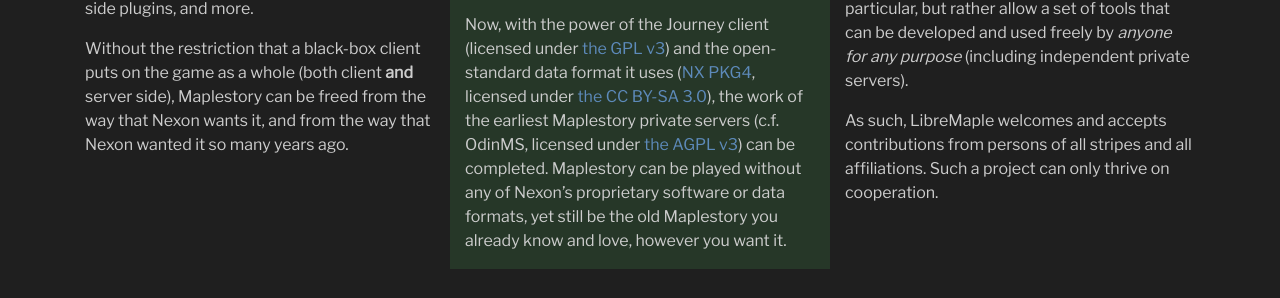
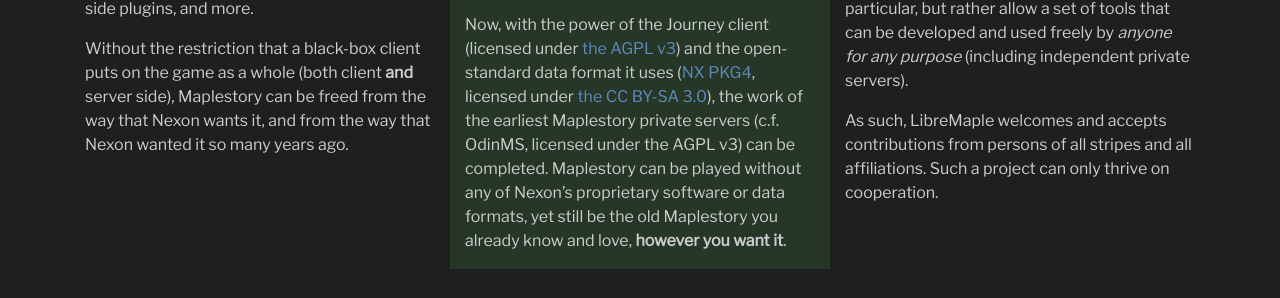
Before and after one commit to Libre-Maple/LibreMaple-Website, a plain HTML site: page public/index.html in a window 1280 px wide. Shown: the part 825-1123 px from the top of the page. Drawn offline with nearby package versions, Linux system fonts and the light colour scheme.

Commit message:
slight markup changes

```diff
--- a/public/index.html
+++ b/public/index.html
@@ -124,15 +124,15 @@
 
           <p>
             Now, with the power of the Journey client (licensed under
-            <a href="https://www.gnu.org/licenses/gpl-3.0.en.html">the GPL v3</a>) and the
-            open-standard data format it uses
+            <a href="https://www.gnu.org/licenses/agpl-3.0.en.html">the AGPL v3</a>) and
+            the open-standard data format it uses
             (<a href="https://nxformat.github.io/">NX PKG4</a>, licensed under
             <a href="https://creativecommons.org/licenses/by-sa/3.0/deed.en_US">the CC
             BY-SA 3.0</a>), the work of the earliest Maplestory private servers (c.f.
-            OdinMS, licensed under <a href="https://www.gnu.org/licenses/agpl-3.0.en.html">
-            the AGPL v3</a>) can be completed. Maplestory can be played without any of
-            Nexon's proprietary software or data formats, yet still be the old Maplestory
-            you already know and love, however you want it.
+            OdinMS, licensed under the AGPL v3) can be completed. Maplestory can be
+            played without any of Nexon's proprietary software or data formats, yet still
+            be the old Maplestory you already know and love, <strong>however you want
+            it</strong>.
           </p>
         </div>
 
```
